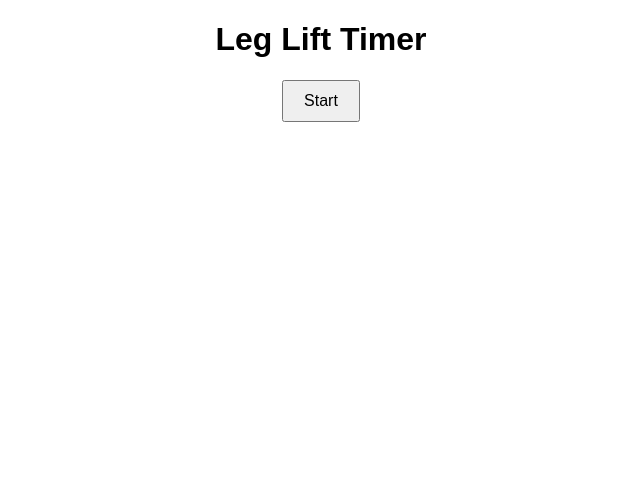
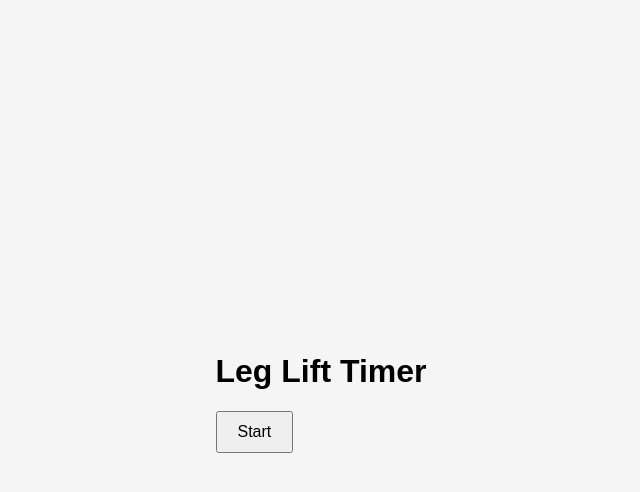
Before and after one commit to IshaanIG/First, a plain HTML site: page index.html in a window 1280 px wide. Shown: the whole page, without its empty margins (319-959 px from the left). Drawn offline with Linux system fonts and the light colour scheme.

Commit message:
Update style.css

```diff
--- a/style.css
+++ b/style.css
@@ -1,22 +1,25 @@
 body {
-    font-family: 'Arial', sans-serif;
-    text-align: center;
-    margin: 20px;
+    font-family: Arial, sans-serif;
+    margin: 0;
+    display: flex;
+    align-items: center;
+    justify-content: center;
+    height: 100vh;
+    background-color: #f5f5f5;
 }
 
-.timer-container {
-    max-width: 400px;
-    margin: 0 auto;
+.container {
+    text-align: center;
 }
 
 button {
+    font-size: 16px;
     padding: 10px 20px;
-    font-size: 16px;
+    margin-bottom: 10px;
     cursor: pointer;
 }
 
-#timer-display {
-    font-size: 24px;
-    margin-top: 10px;
+p {
+    font-size: 18px;
+    margin: 5px 0;
 }
-}
```
